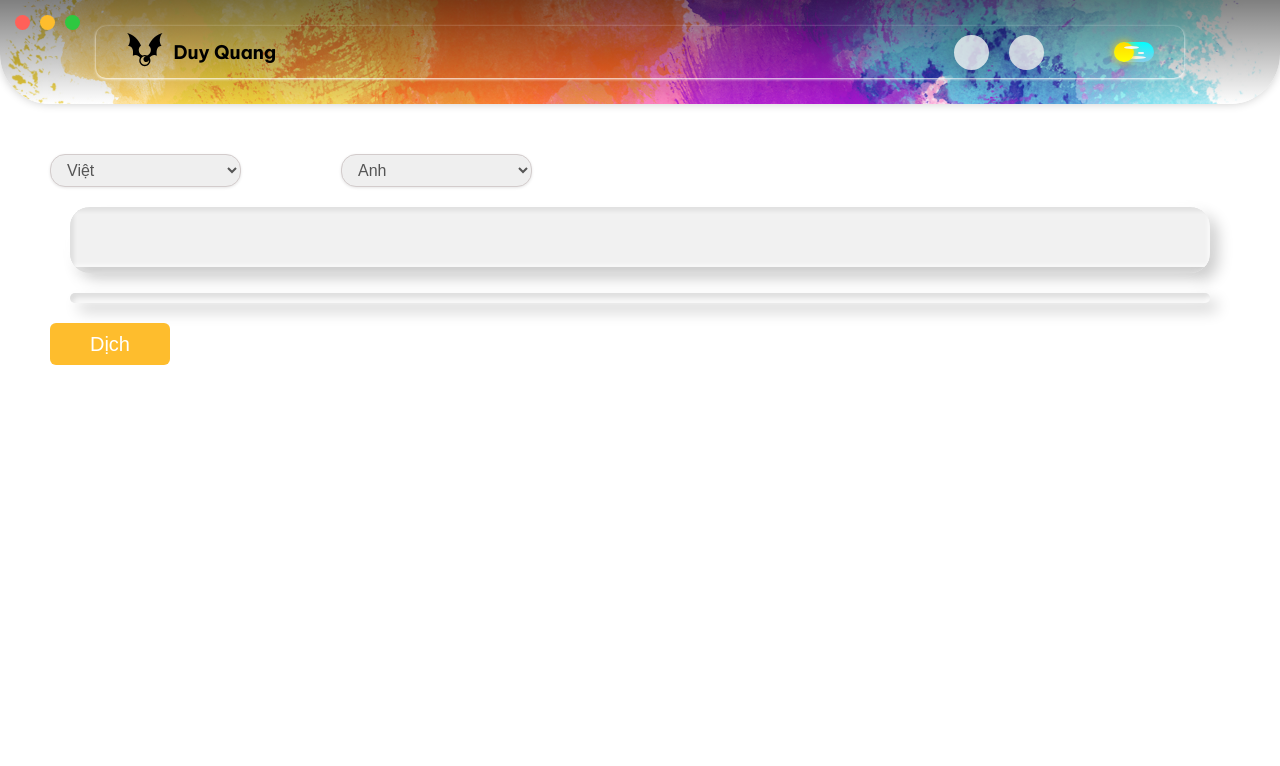
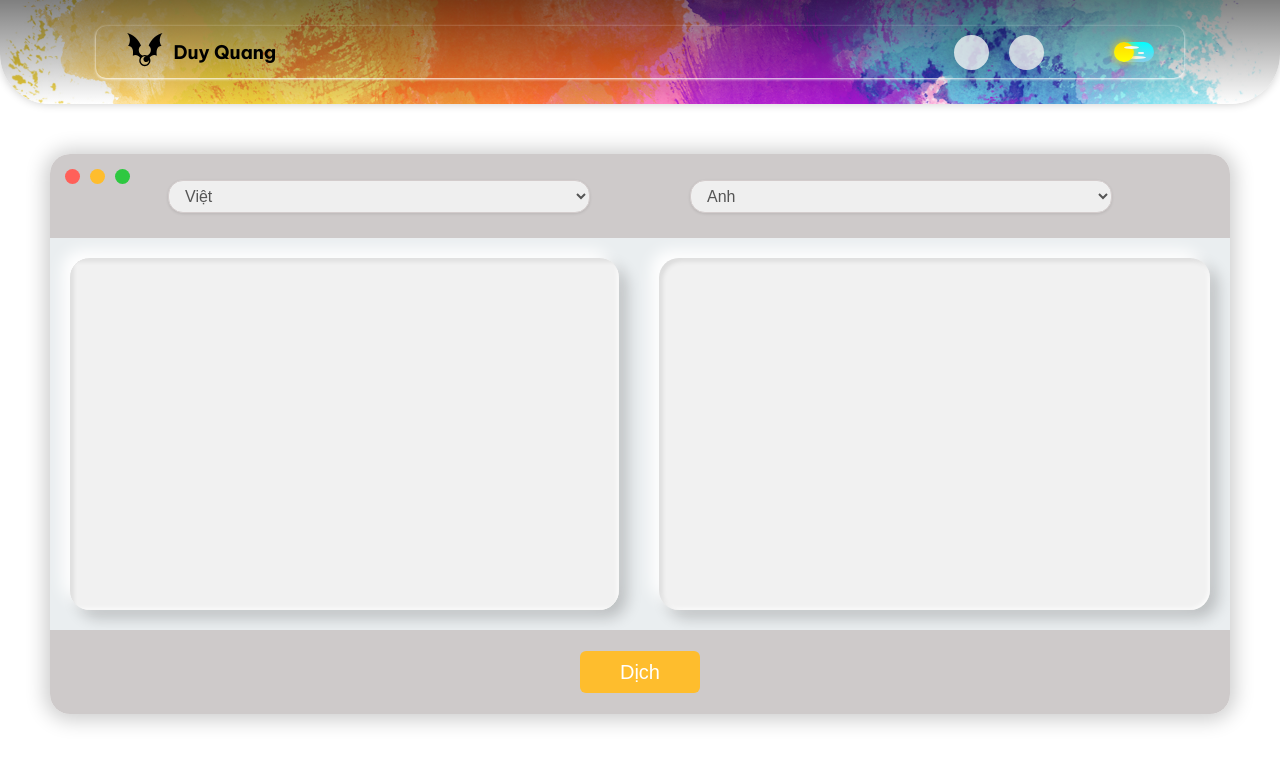
Before and after one commit to ndq04/ChatBotApp, a React (Create React App) app in the folder FE/: page / in a window 1280 px wide. Shown: the top 766 px of the page. Built offline with nearby package versions, Linux system fonts and the light colour scheme; some icons are missing.

Commit message:
update Translate.js file

```diff
--- a/FE/src/components/Translate.js
+++ b/FE/src/components/Translate.js
@@ -5,7 +5,7 @@ import {ThemeContext} from '../context/ThemeContext'
 
 const Translate = () => {
   const {isToggle} = useContext(ThemeContext)
-  console.log(isToggle)
+
   const [language1, setLanguage1] = useState('vi')
   const [language2, setLanguage2] = useState('en')
 
@@ -144,10 +144,12 @@ const Translate = () => {
     }
   }
   return (
-    <div className='messages'>
+    <div className='translate'>
       <div
         className={
-          isToggle ? 'message-head dark' : 'message-head'
+          isToggle
+            ? 'translate-head dark'
+            : 'translate-head'
         }
       >
         <span className='circle circle1'></span>
@@ -187,7 +189,9 @@ const Translate = () => {
       </div>
       <div
         className={
-          isToggle ? 'message-body dark' : 'message-body'
+          isToggle
+            ? 'translate-body dark'
+            : 'translate-body'
         }
       >
         <div className={isToggle ? 'input dark' : 'input'}>
@@ -207,7 +211,9 @@ const Translate = () => {
       </div>
       <div
         className={
-          isToggle ? 'message-foot dark' : 'message-foot'
+          isToggle
+            ? 'translate-foot dark'
+            : 'translate-foot'
         }
       >
         <button onClick={handleTranslate}>Dịch</button>
```
